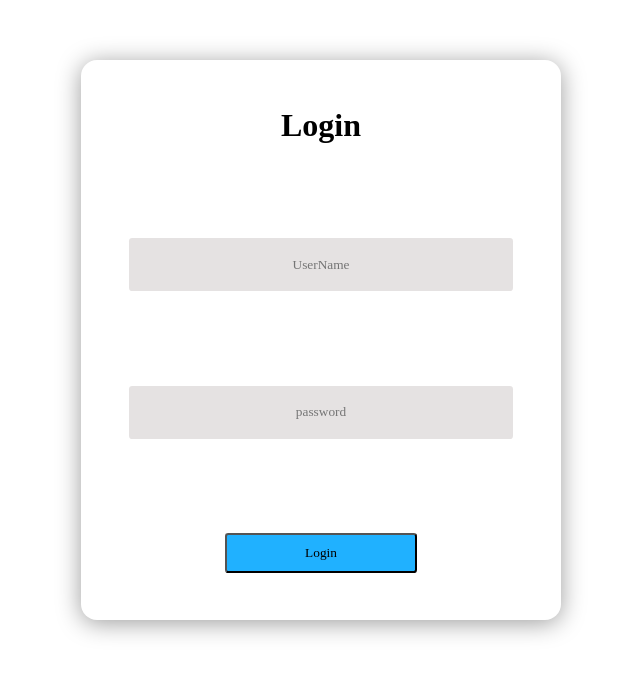
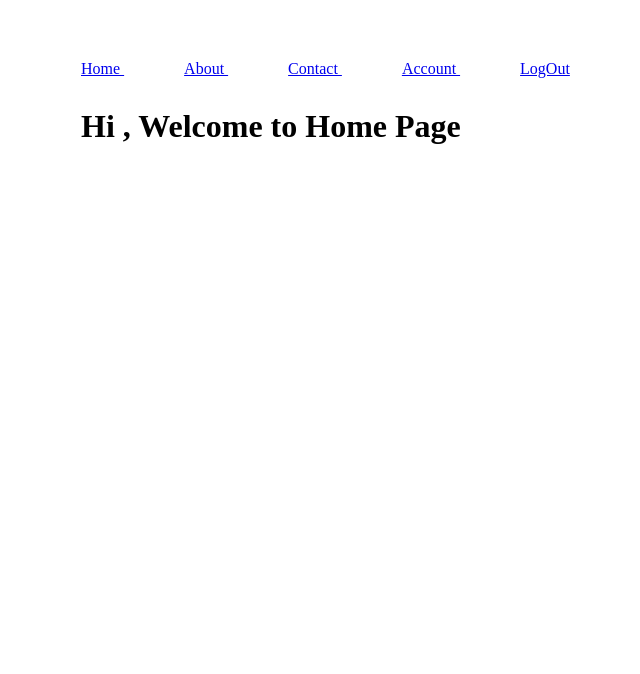
Before and after one commit to masudxr/Protected-User-Login, a React (Vite) app in the folder react/: page / in a window 1280 px wide. Before the commit this address led to /login. Shown: the top 674 px of the page, without its empty margins (39-679 px from the left). Built offline with nearby package versions, Linux system fonts and the light colour scheme; no server answers; a web font is replaced by a local one.

Commit message:
feat: without a user no one can access the routes

```diff
--- a/react/package.json
+++ b/react/package.json
@@ -12,7 +12,8 @@
   "dependencies": {
     "react": "^18.2.0",
     "react-dom": "^18.2.0",
-    "react-router-dom": "^6.14.2"
+    "react-router-dom": "^6.14.2",
+    "react-secure-storage": "^1.3.0"
   },
   "devDependencies": {
     "@types/react": "^18.2.15",
--- a/react/src/App.tsx
+++ b/react/src/App.tsx
@@ -2,22 +2,25 @@ import { BrowserRouter, Routes, Route } from "react-router-dom";
 import Home from "./pages/home";
 import About from "./pages/about";
 import Contact from "./pages/contact";
-// import NavBar from "./components/navBar";
 import NoPage from "./pages/noPage";
 import LoginForm from "./components/login";
 import Protected from "./components/protected";
 import LogOut from "./pages/Logout";
+import Account from "./pages/account";
 
 function App() {
+
+
   return (
     <>
       <BrowserRouter>
         {/* <NavBar /> */}
         <Routes>
-          <Route path="/" element={<Protected Component={Home} />} />
+          <Route path="/" element={<Protected Component={Home}/>} />
           <Route path="/login" element={<LoginForm />} />
           <Route path="/about" element={<Protected Component={About} />} />
           <Route path="/contact" element={<Protected Component={Contact} />} />
+          <Route path="/account" element={<Protected Component={Account} />} />
           <Route path="/logOut" element={<Protected Component={LogOut} />} />
           <Route path="/*" element={<NoPage />} />
         </Routes>
--- a/react/src/components/login.tsx
+++ b/react/src/components/login.tsx
@@ -1,6 +1,7 @@
 import { useEffect, useState } from "react";
 import "./login.css";
 import { useNavigate } from "react-router-dom";
+// import App from "../App";
 
 const LoginForm = () => {
   // const [popupStyle, showPopup] = useState("hide");
@@ -24,7 +25,7 @@ const LoginForm = () => {
       name: userName,
       password: password,
     };
-    console.log("json", json);
+    // console.log("create json", json);
 
     const res = await fetch("http://localhost:3000/auth/user/login", {
       method: "POST",
@@ -34,10 +35,12 @@ const LoginForm = () => {
     const token = await res.json();
 
     if (token.access_token) {
-      localStorage.setItem("isLogged", JSON.stringify(token.access_token));
-      setToken(JSON.stringify(token.access_token));
+      localStorage.setItem("isLogged", token.access_token);
+      setToken(token.access_token);
       navigate("/");
     }
+    console.log('Welcome, ', userName)
+    // <App name={userName} />
   }
   const navigate = useNavigate();
 
--- a/react/src/components/navBar.tsx
+++ b/react/src/components/navBar.tsx
@@ -7,6 +7,7 @@ const NavBar = () => {
       <Link to={"/"}> Home </Link>
       <Link to={"/about"}> About </Link>
       <Link to={"/contact"}> Contact </Link>
+      <Link to={"/account"}> Account </Link>
       <Link to={"/logOut"}> LogOut </Link>
 
     </>
--- a/react/src/components/protected.tsx
+++ b/react/src/components/protected.tsx
@@ -5,16 +5,24 @@ import { useNavigate } from "react-router-dom";
 const Protected = (props: { Component: any }) => {
   const { Component } = props;
   const navigate = useNavigate();
+  const token = localStorage.getItem("isLogged");
 
   useEffect(() => {
-    const login = localStorage.getItem('isLogged');
-    console.log('login info', login);
+    getUSerProfile();
+  }, []);
 
-    if (!login) {
+  async function getUSerProfile() {
+    const response = await fetch(`http://localhost:3000/auth/user/profile`, {
+      headers: {
+        Authorization: "Bearer " + token,
+      },
+    });
+    const json = await response.json();
+
+    if (!json.name) {
       navigate("/login");
     }
-  });
-
+  }
   return (
     <>
       <Component />
--- a/react/src/pages/Logout.tsx
+++ b/react/src/pages/Logout.tsx
@@ -5,9 +5,7 @@ const LogOut = () => {
 
   const navigate = useNavigate();
 
-  sessionStorage.setItem("isLogged", '');
   localStorage.removeItem("isLogged");
-  navigate("/login");
 
   useEffect(() => {
     const login = localStorage.getItem("isLogged");
--- /dev/null
+++ b/react/src/pages/account.tsx
@@ -0,0 +1,11 @@
+import NavBar from "../components/navBar";
+
+const Account = () => {
+  return (
+    <>
+      <NavBar />
+      <h1>Hi, I'm Account page</h1>
+    </>
+  );
+};
+export default Account;
--- a/react/src/pages/home.tsx
+++ b/react/src/pages/home.tsx
@@ -1,11 +1,28 @@
+import { useEffect, useState } from "react";
 import NavBar from "../components/navBar";
 
 const Home = () => {
+  const [user, setUser] = useState([])
+  const login = localStorage.getItem("isLogged");
 
+  useEffect(() => {
+    getUSerProfile();
+  }, []);
+
+  async function getUSerProfile() {
+    const response = await fetch(`http://localhost:3000/auth/user/profile`, {
+      headers: {
+        Authorization: "Bearer " + login,
+      },
+    });
+    const json = await response.json();
+    setUser(json.name)
+
+  }
   return (
     <>
-    <NavBar />
-      <h1>Hi, I'm Home Page</h1>
+      <NavBar />
+      <h1>Hi {user}, Welcome to Home Page</h1>
     </>
   );
 };
```
Also changed, not shown: 2 other files (tests, documents, lock files or other folders).
